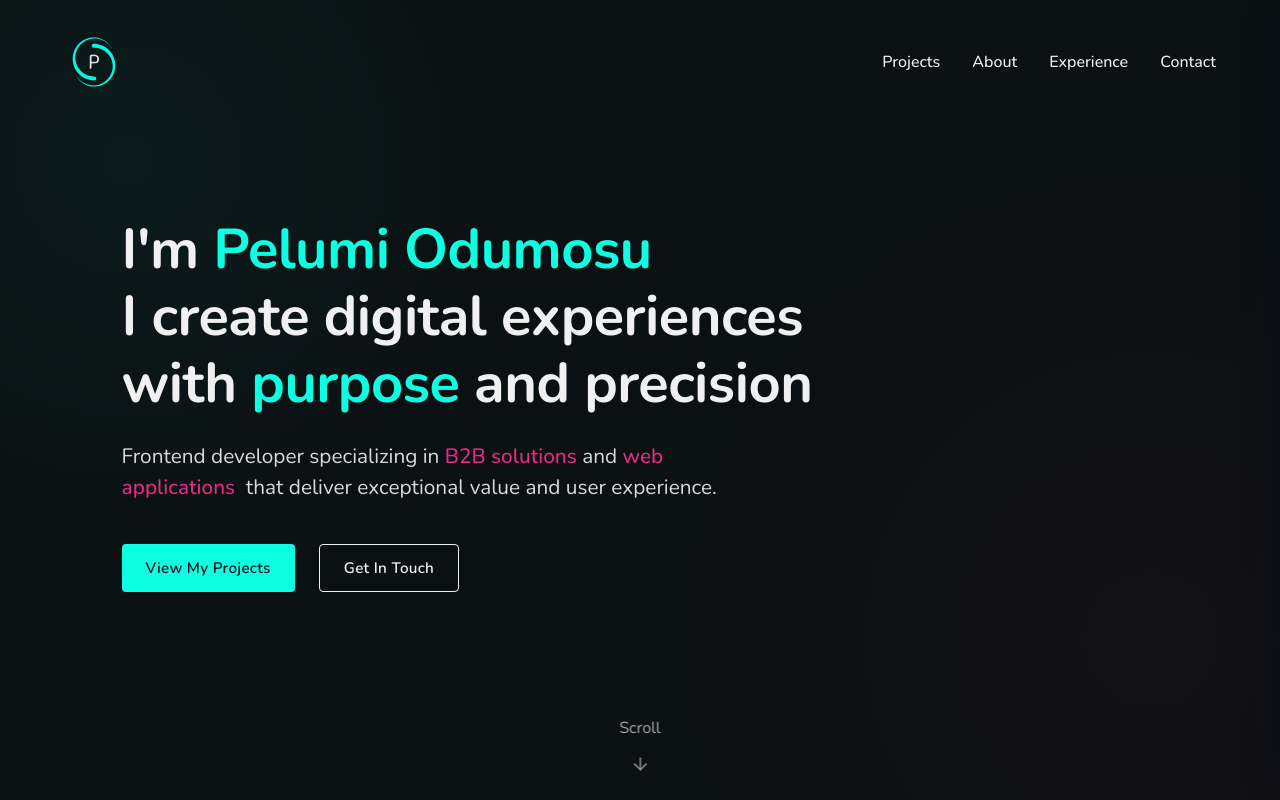
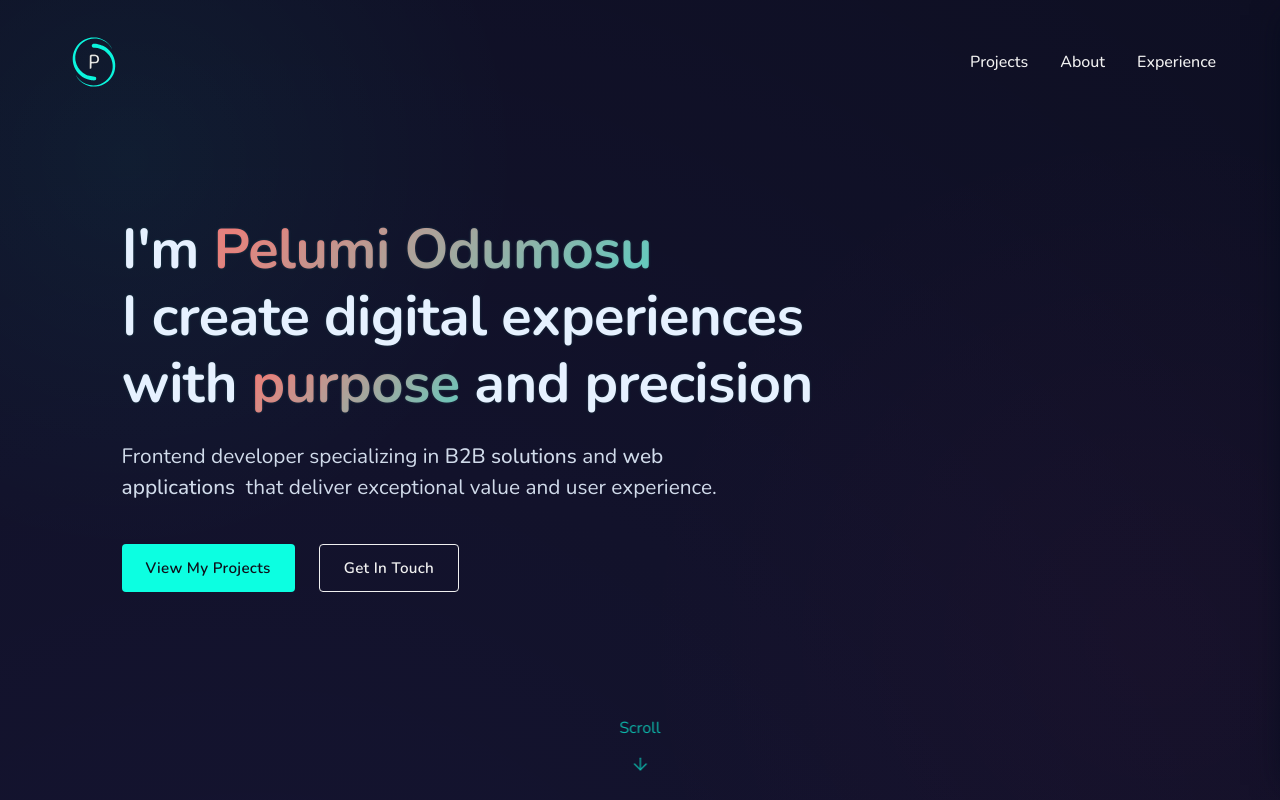
Before and after one commit to SirPm/pelumis-portfolio-website, a Next.js app: page / in a window 1280 px wide. Shown: the top 800 px of the page. Built offline with nearby package versions, Linux system fonts and the light colour scheme.

Commit message:
- Footer component

```diff
--- a/src/app/(home-page)/page.tsx
+++ b/src/app/(home-page)/page.tsx
@@ -2,6 +2,7 @@ import { Header } from "@/features/home-page/header/Header";
 import { Projects } from "@/features/home-page/projects/Projects";
 import { About } from "@/features/home-page/about/About";
 import { Experience } from "@/features/home-page/experience/Experience";
+import { Footer } from "@/features/home-page/footer/Footer";
 
 export default function Home() {
 	return (
@@ -10,6 +11,7 @@ export default function Home() {
 			<Projects />
 			<About />
 			<Experience />
+			<Footer />
 		</>
 	);
 }
--- /dev/null
+++ b/src/features/home-page/footer/Footer.tsx
@@ -0,0 +1,66 @@
+import React from "react";
+import Link from "next/link";
+import { FaGithub, FaLinkedin } from "react-icons/fa";
+
+export const Footer = () => {
+	const currentYear = new Date().getFullYear();
+
+	return (
+		<footer className="footer-container w-full text-text-primary py-12 relative overflow-hidden">
+			{/* Background gradient shapes */}
+			<div className="footer-shapes">
+				<div className="footer-shape footer-shape-1"></div>
+				<div className="footer-shape footer-shape-2"></div>
+				<div className="footer-shape footer-shape-3"></div>
+			</div>
+
+			<div className="footer-content container mx-auto px-4">
+				<div className="flex flex-col md:flex-row justify-between items-center">
+					<div className="mb-4 md:mb-0">
+						<p className="text-sm text-text-secondary">
+							© {currentYear} Pelumi Odumosu. All rights reserved.
+						</p>
+					</div>
+					<div className="flex space-x-6">
+						<Link
+							href="https://github.com/SirPm"
+							target="_blank"
+							rel="noopener noreferrer"
+							className="hover:text-primary transition-colors"
+						>
+							<FaGithub
+								size={24}
+								className="teal-hover"
+							/>
+						</Link>
+						<Link
+							href="https://www.linkedin.com/in/oluwapm"
+							target="_blank"
+							rel="noopener noreferrer"
+							className="hover:text-primary transition-colors"
+						>
+							<FaLinkedin
+								size={24}
+								className="teal-hover"
+							/>
+						</Link>
+					</div>
+				</div>
+				<div className="mt-8 text-center">
+					<p className="text-text-secondary text-sm">
+						Built with Next.js, TypeScript and Tailwind CSS
+					</p>
+					<div className="mt-4 flex justify-center space-x-4">
+						<span className="text-xs text-text-secondary">
+							Version 1.0.0
+						</span>
+						<span className="text-xs text-text-secondary">•</span>
+						<span className="text-xs text-text-secondary">
+							Last updated: 2025
+						</span>
+					</div>
+				</div>
+			</div>
+		</footer>
+	);
+};
--- a/src/features/home-page/header/Header.tsx
+++ b/src/features/home-page/header/Header.tsx
@@ -18,6 +18,7 @@ import {
 	HamburgerLine,
 } from "./styled-components";
 import styles from "./Header.module.css";
+import Link from "next/link";
 import { AnimatedLogo } from "@/components/AnimatedLogo";
 
 // Navigation links array for reuse
@@ -25,8 +26,10 @@ const navLinks = [
 	{ href: "#projects", text: "Projects" },
 	{ href: "#about", text: "About" },
 	{ href: "#experience", text: "Experience" },
-	{ href: "#contact", text: "Contact" },
+	// { href: "#contact", text: "Contact" },
 ];
+
+const MY_EMAIL = "odumosuoluwapm@gmail.com";
 
 export const Header = () => {
 	const [isMenuOpen, setIsMenuOpen] = useState(false);
@@ -67,12 +70,12 @@ export const Header = () => {
 
 			{/* Desktop Navigation Menu */}
 			<nav className="flex justify-between items-center pt-8 global-container">
-				<a
+				<Link
 					href="/"
 					className="font-bold text-[1.25rem] text-silver no-underline flex items-center gap-2 cursor-pointer"
 				>
 					<AnimatedLogo />
-				</a>
+				</Link>
 				<DesktopNav className="flex list-none gap-8">
 					{navLinks.map((link, index) => (
 						<li key={index}>
@@ -107,7 +110,9 @@ export const Header = () => {
 							variant="primary"
 							onClick={closeMenu}
 						>
-							<a href="#contact">Get In Touch</a>
+							<Link href={`mailto:${MY_EMAIL}`}>
+								Get In Touch
+							</Link>
 						</Button>
 					</MobileNavButton>
 				</MobileNavLinks>
@@ -123,23 +128,24 @@ export const Header = () => {
 				className={`global-container flex items-center h-[calc(100vh-176px)]`}
 			>
 				<div className="section-container !p-0 relative z-[1]">
-					<Title>
-						I'm <span className="text-teal">Pelumi Odumosu</span>
+					<Title className="subtle-glitch">
+						I'm{" "}
+						<span className="gradient-text">Pelumi Odumosu</span>
 						<br />
 						I create digital experiences <br />
 						with&nbsp;
-						<span className="inline-block text-teal relative">
+						<span className="inline-block gradient-text relative">
 							purpose
 						</span>
 						&nbsp;and precision
 					</Title>
 					<TagLine>
 						Frontend developer specializing in&nbsp;
-						<span className="font-medium text-magenta">
+						<span className="font-medium text-neon-pink">
 							B2B solutions
 						</span>
 						&nbsp;and&nbsp;
-						<span className="font-medium text-magenta">
+						<span className="font-medium text-matrix-green">
 							web applications
 						</span>
 						&nbsp; that deliver exceptional value and user
@@ -150,13 +156,15 @@ export const Header = () => {
 							variant="primary"
 							className="w-full md:w-fit"
 						>
-							<a href="#projects">View My Projects</a>
+							<Link href="#projects">View My Projects</Link>
 						</Button>
 						<Button
 							variant="secondary"
 							className="w-full md:w-fit"
 						>
-							<a href="#contact">Get In Touch</a>
+							<Link href={`mailto:${MY_EMAIL}`}>
+								Get In Touch
+							</Link>
 						</Button>
 					</div>
 				</div>
--- a/src/features/home-page/header/styled-components.ts
+++ b/src/features/home-page/header/styled-components.ts
@@ -1,5 +1,6 @@
 import { Box } from "@mui/material";
 import styled from "@emotion/styled";
+import Link from "next/link";
 
 export const DesktopNav = styled("ul")`
 	@media screen and (max-width: 768px) {
@@ -7,7 +8,7 @@ export const DesktopNav = styled("ul")`
 	}
 `;
 
-export const StyledLink = styled("a")`
+export const StyledLink = styled(Link)`
 	color: var(--silver);
 	text-decoration: none;
 	font-weight: 500;
@@ -78,6 +79,7 @@ export const ScrollIndicator = styled(Box)`
 	opacity: 0.7;
 	transition: all 0.3s ease;
 	cursor: pointer;
+	color: var(--teal);
 
 	&:hover {
 		opacity: 1;
--- a/src/features/home-page/projects/Projects.tsx
+++ b/src/features/home-page/projects/Projects.tsx
@@ -2,8 +2,8 @@ import React from "react";
 import { PROJECT_CATEGORIES, ProjectCategoryTextMap, PROJECTS } from "./consts";
 import { HiOutlineExternalLink } from "react-icons/hi";
 import { BsGithub } from "react-icons/bs";
+import Link from "next/link";
 import styles from "./Projects.module.css";
-import { Animated3DCard } from "@/components/card/Animated3DCard";
 
 export const Projects = () => {
 	return (
@@ -108,7 +108,7 @@ export const Projects = () => {
 										)} */}
 										<div className="flex gap-3 items-center mt-auto">
 											{githubLink && (
-												<a
+												<Link
 													href={githubLink}
 													target="_blank"
 													rel="noopener noreferrer"
@@ -118,9 +118,9 @@ export const Projects = () => {
 													}
 												>
 													<BsGithub className="w-6 h-6" />
-												</a>
+												</Link>
 											)}
-											<a
+											<Link
 												href={link}
 												target="_blank"
 												rel="noopener noreferrer"
@@ -130,7 +130,7 @@ export const Projects = () => {
 												}
 											>
 												<HiOutlineExternalLink className="w-7 h-7" />
-											</a>
+											</Link>
 										</div>
 									</div>
 								</div>
--- a/src/styles/globals.css
+++ b/src/styles/globals.css
@@ -24,6 +24,33 @@
 	}
 }
 
+@keyframes gradientFlow {
+	0% {
+		background-position: 0% 50%;
+	}
+	50% {
+		background-position: 100% 50%;
+	}
+	100% {
+		background-position: 0% 50%;
+	}
+}
+
+@keyframes subtleGlitch {
+	0% {
+		transform: translate(0);
+		text-shadow: 0 0 0 rgba(100, 255, 218, 0);
+	}
+	50% {
+		transform: translate(0.5px, -0.5px);
+		text-shadow: 0 0 5px rgba(100, 255, 218, 0.3);
+	}
+	100% {
+		transform: translate(0);
+		text-shadow: 0 0 0 rgba(100, 255, 218, 0);
+	}
+}
+
 :root {
 	/* --charcoal: #1a1a2e; */
 	--charcoal: #0b1012;
@@ -32,6 +59,22 @@
 	--silver: #f0f0f0;
 	--dark-charcoal: #0f0f1a;
 	/* --dark-charcoal: #0c0021; */
+	--primary: #7b61ff;
+	--secondary: #ff6b6b;
+	--tertiary: #4ecdc4;
+	--background: #0a0c1b;
+	--background-light: #13152a;
+	--background-lighter: #1a1d35;
+	--text-primary: #e6f1ff;
+	--text-secondary: #8892b0;
+	--gradient-primary: linear-gradient(135deg, #7b61ff, #ff6b6b, #4ecdc4);
+	--gradient-secondary: linear-gradient(135deg, #ff6b6b, #7b61ff, #4ecdc4);
+	--gradient-tertiary: linear-gradient(135deg, #4ecdc4, #7b61ff, #ff6b6b);
+	--footer-gradient: linear-gradient(
+		to bottom,
+		rgba(19, 21, 42, 0.8),
+		rgba(10, 12, 27, 0.95)
+	);
 }
 
 @layer base {
@@ -42,10 +85,26 @@
 	}
 
 	body {
-		color: var(--silver);
-		background-color: var(--charcoal);
+		color: var(--text-primary);
+		background-color: var(--background);
 		overflow-x: hidden;
 		line-height: 1.5;
+		background-image: radial-gradient(
+				circle at 20% 20%,
+				rgba(123, 97, 255, 0.1) 0%,
+				transparent 50%
+			),
+			radial-gradient(
+				circle at 80% 80%,
+				rgba(255, 107, 107, 0.1) 0%,
+				transparent 50%
+			),
+			radial-gradient(
+				circle at 50% 50%,
+				rgba(78, 205, 196, 0.05) 0%,
+				transparent 70%
+			);
+		position: relative;
 	}
 
 	:root {
@@ -54,9 +113,19 @@
 		--color-magenta: var(--magenta);
 		--color-silver: var(--silver);
 		--color-dark-charcoal: var(--dark-charcoal);
+		--color-primary: var(--primary);
+		--color-secondary: var(--secondary);
+		--color-tertiary: var(--tertiary);
+		--color-background: var(--background);
+		--color-background-light: var(--background-light);
+		--color-background-lighter: var(--background-lighter);
+		--color-text-primary: var(--text-primary);
+		--color-text-secondary: var(--text-secondary);
 		--float-down: floatDown 20s ease infinite;
 		--float-down-2: floatDown 1.5s ease-in-out infinite;
 		--float: float 15s ease-in-out infinite reverse;
+		--gradient-flow: gradientFlow 15s ease infinite;
+		--subtle-glitch: subtleGlitch 3s ease-in-out infinite;
 	}
 }
 
@@ -113,12 +182,40 @@
 		animation-fill-mode: forwards;
 	}
 
+	.teal-hover:hover {
+		color: var(--teal);
+	}
+
 	.text-teal {
 		color: var(--teal);
 	}
 
 	.bg-teal {
 		background-color: var(--teal);
+	}
+
+	.text-primary {
+		color: var(--primary);
+	}
+
+	.bg-primary {
+		background-color: var(--primary);
+	}
+
+	.text-secondary {
+		color: var(--secondary);
+	}
+
+	.bg-secondary {
+		background-color: var(--secondary);
+	}
+
+	.text-tertiary {
+		color: var(--tertiary);
+	}
+
+	.bg-tertiary {
+		background-color: var(--tertiary);
 	}
 
 	.text-charcoal {
@@ -129,12 +226,61 @@
 		background-color: var(--charcoal);
 	}
 
+	.text-background {
+		color: var(--background);
+	}
+
+	.bg-background {
+		background-color: var(--background);
+	}
+
+	.text-background-light {
+		color: var(--background-light);
+	}
+
+	.bg-background-light {
+		background-color: var(--background-light);
+	}
+
+	.text-background-lighter {
+		color: var(--background-lighter);
+	}
+
+	.bg-background-lighter {
+		background-color: var(--background-lighter);
+	}
+
 	.text-magenta {
 		color: var(--magenta);
 	}
 
 	.bg-magenta {
 		background-color: var(--magenta);
+	}
+
+	.text-text-primary {
+		color: var(--text-primary);
+	}
+
+	.bg-text-primary {
+		background-color: var(--text-primary);
+	}
+
+	.text-text-secondary {
+		color: var(--text-secondary);
+	}
+
+	.bg-text-secondary {
+		background-color: var(--text-secondary);
+	}
+
+	.gradient-text {
+		background: var(--gradient-primary);
+		-webkit-background-clip: text;
+		background-clip: text;
+		color: transparent;
+		animation: var(--gradient-flow);
+		background-size: 200% 200%;
 	}
 
 	.text-silver {
@@ -151,6 +297,67 @@
 
 	.bg-dark-charcoal {
 		background-color: var(--dark-charcoal);
+	}
+
+	.subtle-glitch {
+		animation: var(--subtle-glitch);
+	}
+
+	/* Footer Styles */
+	.footer-container {
+		background: var(--footer-gradient);
+		backdrop-filter: blur(10px);
+		border-top: 1px solid rgba(100, 255, 218, 0.1);
+	}
+
+	.footer-content {
+		position: relative;
+		z-index: 1;
+	}
+
+	.footer-shapes {
+		position: absolute;
+		top: 0;
+		left: 0;
+		width: 100%;
+		height: 100%;
+		overflow: hidden;
+		pointer-events: none;
+		z-index: 0;
+	}
+
+	.footer-shape {
+		position: absolute;
+		border-radius: 50%;
+		filter: blur(40px);
+		opacity: 0.1;
+	}
+
+	.footer-shape-1 {
+		width: 200px;
+		height: 200px;
+		background: var(--primary);
+		top: -50px;
+		right: -50px;
+		animation: float 20s ease-in-out infinite;
+	}
+
+	.footer-shape-2 {
+		width: 150px;
+		height: 150px;
+		background: var(--secondary);
+		bottom: -30px;
+		left: -30px;
+		animation: float 25s ease-in-out infinite reverse;
+	}
+
+	.footer-shape-3 {
+		width: 100px;
+		height: 100px;
+		background: var(--tertiary);
+		bottom: 50px;
+		right: 50px;
+		animation: float 15s ease-in-out infinite;
 	}
 }
 
@@ -189,7 +396,7 @@
 .shape1 {
 	width: 150px;
 	height: 150px;
-	background: var(--teal);
+	background-color: var(--primary);
 	top: -30px;
 	right: -30px;
 	animation: float 15s ease-in-out infinite;
@@ -198,7 +405,7 @@
 .shape2 {
 	width: 100px;
 	height: 100px;
-	background: var(--magenta);
+	background-color: var(--secondary);
 	bottom: 20px;
 	left: -20px;
 	animation: float 18s ease-in-out infinite reverse;
@@ -207,7 +414,7 @@
 .shape3 {
 	width: 70px;
 	height: 70px;
-	background: var(--teal);
+	background-color: var(--tertiary);
 	bottom: 70px;
 	right: 40px;
 	animation: float 12s ease-in-out infinite;
```
